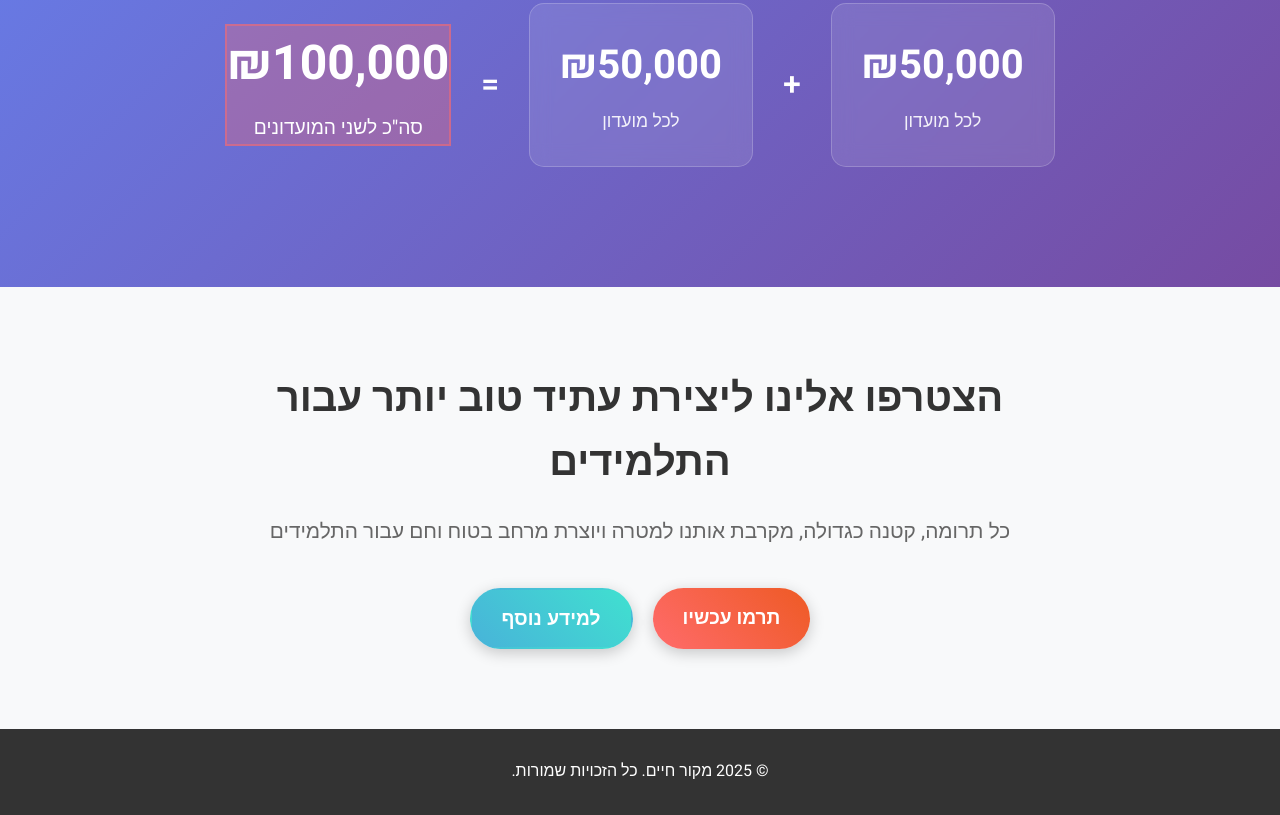
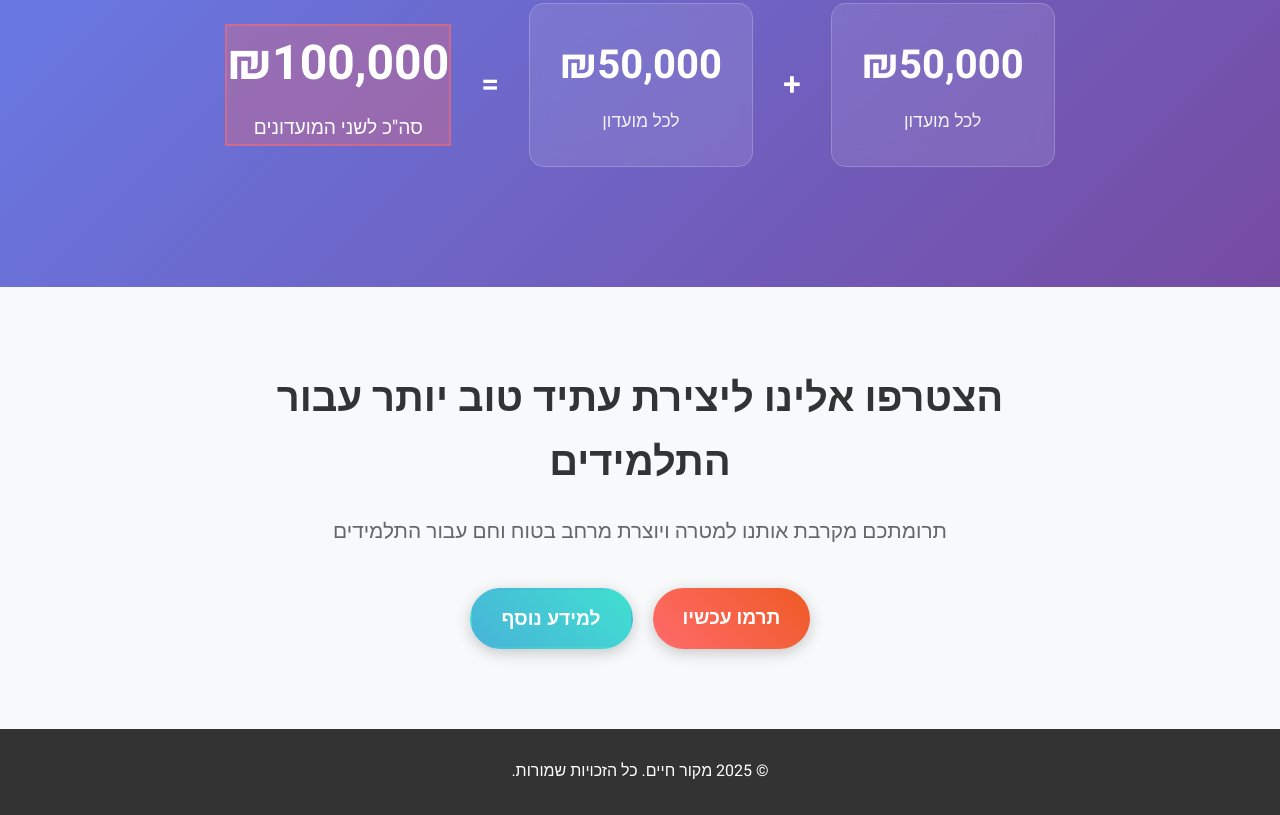
Before and after one commit to Yedidya-Darshan-code/Mekor-Chaim-Moadon, a plain HTML site: page index.html in a window 1280 px wide. Shown: the part 2382-3197 px from the top of the page. Drawn offline with Linux system fonts and the light colour scheme.

Commit message:
Update CTA description for clarity and impact

```diff
--- a/index.html
+++ b/index.html
@@ -148,7 +148,7 @@
             <div class="cta-content slide-up">
                 <h3 class="cta-title">הצטרפו אלינו ליצירת עתיד טוב יותר עבור התלמידים</h3>
                 <p class="cta-description">
-                    כל תרומה, קטנה כגדולה, מקרבת אותנו למטרה ויוצרת מרחב בטוח וחם עבור התלמידים
+                    תרומתכם מקרבת אותנו למטרה ויוצרת מרחב בטוח וחם עבור התלמידים
                 </p>
                 <div class="cta-buttons">
                     <a href="https://pe4ch.com/ref/kUphCYhl2che?lang=he" target="_blank" class="cta-button primary">תרמו עכשיו</a>
```
